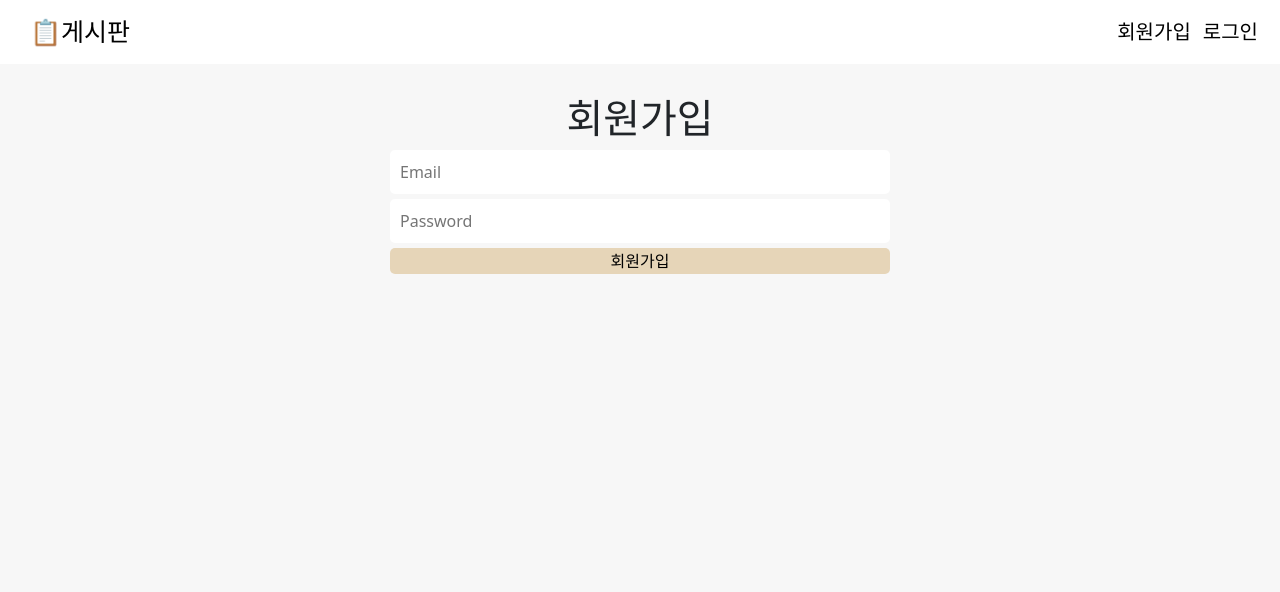
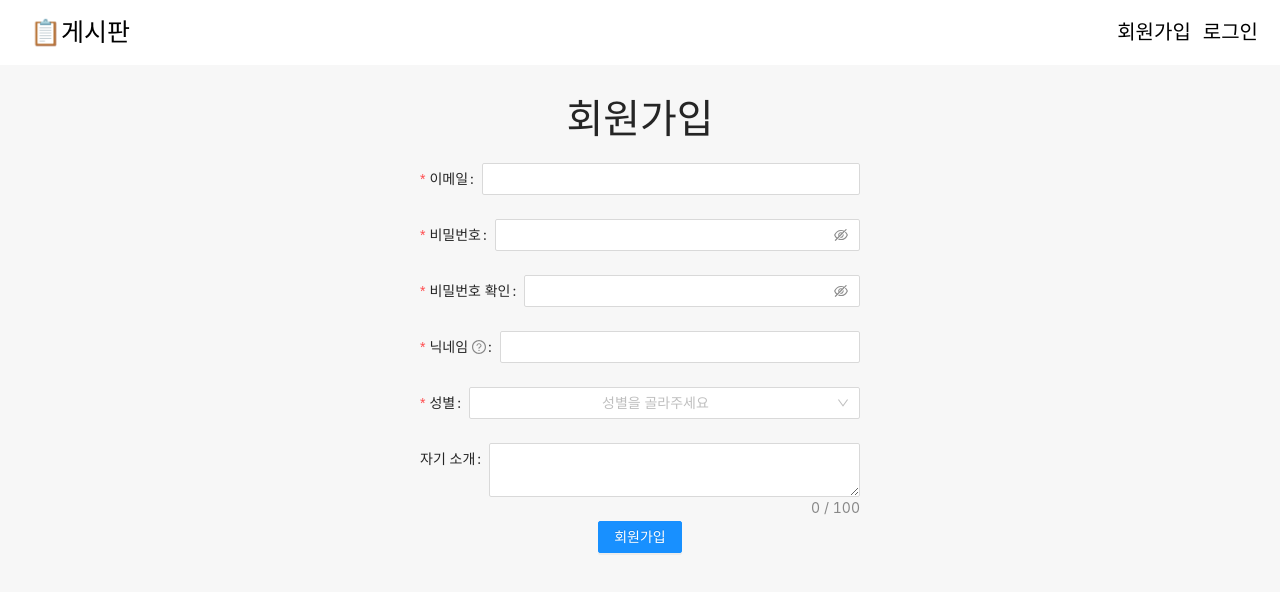
Before and after one commit to kangju2000/Board, a React (Create React App) app in the folder board-app/: page /register in a window 1280 px wide. Shown: the top 592 px of the page. Built offline with nearby package versions, Linux system fonts and the light colour scheme; no server answers.

Commit message:
Update register page, using ant design

```diff
--- a/board-app/package.json
+++ b/board-app/package.json
@@ -7,6 +7,7 @@
         "npm": "8.5.0"
     },
     "dependencies": {
+        "@ant-design/icons": "^4.7.0",
         "@fortawesome/fontawesome-svg-core": "^6.1.0",
         "@fortawesome/free-regular-svg-icons": "^6.1.0",
         "@fortawesome/free-solid-svg-icons": "^6.1.0",
@@ -14,6 +15,8 @@
         "@testing-library/jest-dom": "^5.16.2",
         "@testing-library/react": "^12.1.3",
         "@testing-library/user-event": "^13.5.0",
+        "@types/antd": "^1.0.0",
+        "antd": "^4.19.3",
         "axios": "^0.26.0",
         "bootstrap": "^5.1.3",
         "express": "^4.17.3",
--- /dev/null
+++ b/board-app/src/_reducers/abc.js
@@ -0,0 +1,3 @@
+function reducer2(state = alert초기값, 액션){
+    return state
+  }
--- a/board-app/src/components/views/BoardPage/BoardPage.js
+++ b/board-app/src/components/views/BoardPage/BoardPage.js
@@ -1,13 +1,12 @@
-import React from "react";
+import React, { useEffect } from "react";
 import axios from "axios";
 import styled from "styled-components";
 import { BodyColor, DefaultDiv } from "../../../styles/styles";
 import Auth from "../../../hoc/auth";
+import { auth } from "../../../_actions/user_action";
 import { useNavigate } from "react-router-dom";
-import { FontAwesomeIcon } from "@fortawesome/react-fontawesome";
-import { library } from "@fortawesome/fontawesome-svg-core";
-import { faCircleUser } from "@fortawesome/free-solid-svg-icons";
-library.add(faCircleUser);
+import { UserOutlined } from "@ant-design/icons";
+import { useSelector } from "react-redux";
 
 function BoardPage() {
     const navigate = useNavigate();
@@ -17,8 +16,9 @@ function BoardPage() {
             navigate("/");
         });
     };
+    const user = useSelector((state) => state.user.userData);
     return (
-        <>
+        <DefaultDiv>
             <button onClick={onClickHandler}>로그아웃</button>
             <MainDiv>
                 <SideDiv>
@@ -36,10 +36,11 @@ function BoardPage() {
                     <TitleDiv>
                         <h2>프로필</h2>
                     </TitleDiv>
-                    <FontAwesomeIcon icon="circle-user" size="7x" />
+                    <UserOutlined style={{ fontSize: "100px" }} />
+                    <p>{user.name}</p>
                 </ProfileDiv>
             </MainDiv>
-        </>
+        </DefaultDiv>
     );
 }
 
--- a/board-app/src/components/views/LandingPage/LandingPage.js
+++ b/board-app/src/components/views/LandingPage/LandingPage.js
@@ -1,12 +1,43 @@
 import React from "react";
+import { useDispatch } from "react-redux";
 import styled from "styled-components";
 import Auth from "../../../hoc/auth";
+import { DefaultDiv } from "../../../styles/styles";
+import { Button } from "antd";
+import { Link } from "react-router-dom";
+
+
 function LandingPage(props) {
     return (
-        <>
-            <p>로그인하세요 ^^</p>
-        </>
+        <MainDiv>
+            <Header>
+                <h1>게시판</h1>
+            </Header>
+            <Content>
+                <p>연습삼아 만든 React+express 게시판입니다.</p>
+                <Link to="/board">
+                    <Button type="primary">게시판 이동</Button>
+                </Link>
+                <p>{}</p>
+            </Content>
+        </MainDiv>
     );
 }
+const MainDiv = styled(DefaultDiv)`
+    text-align: center;
+`;
+
+const Header = styled.div`
+    margin-top: 50px;
+    h1 {
+        font-size: 60px;
+    }
+`;
+const Content = styled.div`
+    margin-top: 50px;
+    p {
+        font-size: 30px;
+    }
+`;
 
 export default Auth(LandingPage, null);
--- a/board-app/src/components/views/LoginPage/LoginPage.js
+++ b/board-app/src/components/views/LoginPage/LoginPage.js
@@ -4,28 +4,16 @@ import { useDispatch } from "react-redux";
 import { loginUser } from "../../../_actions/user_action";
 import { useNavigate } from "react-router-dom";
 import Auth from "../../../hoc/auth";
+import { Form, Input, Button, Checkbox } from "antd";
 
 function LoginPage(props) {
     const dispatch = useDispatch();
     const navigate = useNavigate();
-    const [Email, setEmail] = useState("");
-    const [Password, setPassword] = useState("");
-
-    const onEmailHandler = (e) => {
-        setEmail(e.currentTarget.value);
-    };
-
-    const onPwdHandler = (e) => {
-        setPassword(e.currentTarget.value);
-    };
-
-    const onSubmitHandler = (e) => {
-        e.preventDefault();
+    const onSubmitHandler = (values) => {
         let user = {
-            email: Email,
-            password: Password,
+            email: values.email,
+            password: values.password,
         };
-
         dispatch(loginUser(user)).then((res) => {
             if (res.payload.loginSuccess) {
                 navigate("/board");
@@ -36,24 +24,68 @@ function LoginPage(props) {
     };
     return (
         <MainDiv>
-            <FormDiv onSubmit={onSubmitHandler}>
-                <label>이메일</label>
-                <input
-                    type="email"
-                    value={Email}
-                    placeholder="이메일"
-                    onChange={onEmailHandler}
-                />
+            <Form
+                name="basic"
+                labelCol={{
+                    span: 8,
+                }}
+                wrapperCol={{
+                    span: 16,
+                }}
+                initialValues={{
+                    remember: true,
+                }}
+                onFinish={onSubmitHandler}
+                autoComplete="off"
+            >
+                <Form.Item
+                    label="email"
+                    name="email"
+                    rules={[
+                        {
+                            required: true,
+                            message: "Please input your email!",
+                        },
+                    ]}
+                >
+                    <Input />
+                </Form.Item>
 
-                <label>비밀번호</label>
-                <input
-                    type="password"
-                    value={Password}
-                    placeholder="비밀번호"
-                    onChange={onPwdHandler}
-                />
-                <button>로그인</button>
-            </FormDiv>
+                <Form.Item
+                    label="Password"
+                    name="password"
+                    rules={[
+                        {
+                            required: true,
+                            message: "Please input your password!",
+                        },
+                    ]}
+                >
+                    <Input.Password />
+                </Form.Item>
+
+                <Form.Item
+                    name="remember"
+                    valuePropName="checked"
+                    wrapperCol={{
+                        offset: 8,
+                        span: 16,
+                    }}
+                >
+                    <Checkbox>Remember me</Checkbox>
+                </Form.Item>
+
+                <Form.Item
+                    wrapperCol={{
+                        offset: 8,
+                        span: 16,
+                    }}
+                >
+                    <Button type="primary" htmlType="submit">
+                        Submit
+                    </Button>
+                </Form.Item>
+            </Form>
         </MainDiv>
     );
 }
--- a/board-app/src/components/views/RegisterPage/RegisterPage.js
+++ b/board-app/src/components/views/RegisterPage/RegisterPage.js
@@ -1,63 +1,173 @@
-import React, { useState } from "react";
+import React, { useCallback, useState } from "react";
 import styled from "styled-components";
-import { BodyColor, ButtonColor, DefaultDiv } from "../../../styles/styles";
+import { DefaultDiv } from "../../../styles/styles";
 import { useDispatch } from "react-redux";
 import { RegisterUser } from "../../../_actions/user_action";
 import { useNavigate } from "react-router-dom";
 import Auth from "../../../hoc/auth";
 
+import { Modal } from "antd";
+import { Form, Input, Select, Button } from "antd";
+
+const { Option } = Select;
 function RegisterPage() {
     const dispatch = useDispatch();
     const navigate = useNavigate();
-    const [Email, setEmail] = useState("");
-    const [Password, setPassword] = useState("");
+    const [form] = Form.useForm();
 
-    const onEmailHandler = (e) => {
-        setEmail(e.currentTarget.value);
-    };
+    const validateEmail = useCallback((_, value) => {
+        const regExp =
+            /^[0-9a-zA-Z]([-_.]?[0-9a-zA-Z])*@[0-9a-zA-Z]([-_.]?[0-9a-zA-Z])*.[a-zA-Z]{2,3}$/i;
+        if (!value.match(regExp)) {
+            return Promise.reject(new Error("올바른 이메일 형식이 아닙니다."));
+        }
+        return Promise.resolve();
+    }, []);
 
-    const onPwdHandler = (e) => {
-        setPassword(e.currentTarget.value);
-    };
+    const validatePassword = useCallback((_, value) => {
+        const regExp =
+            /^(?=.*[a-zA-z])(?=.*[0-9])(?=.*[$`~!@$!%*#^?&\\(\\)\-_=+]).{8,16}$/;
+        if (!regExp.test(value)) {
+            return Promise.reject(
+                new Error(
+                    "비밀번호는 8~16자이며 영문/숫자/특수문자를 포함해야 합니다."
+                )
+            );
+        }
+        return Promise.resolve();
+    }, []);
 
-    const onSubmitHandler = (e) => {
-        e.preventDefault();
+    const onSubmitHandler = (values) => {
+        console.log(values);
         let user = {
-            email: Email,
-            password: Password,
+            name: values.name,
+            email: values.email,
+            password: values.password,
+            gender: values.gender,
+            intro: values.intro,
         };
-        console.log(user);
-
         dispatch(RegisterUser(user)).then((res) => {
             if (res.payload.success) {
-                navigate('/login');
+                navigate("/login");
             } else {
                 alert("Error");
             }
         });
     };
+
+    const success = () => {
+        Modal.success({
+            content: "some messages...some messages...",
+        });
+    };
     return (
         <MainDiv>
-            <div>
-                <h1>회원가입</h1>
-                <RegisterDiv>
-                    <FormDiv onSubmit={onSubmitHandler}>
-                        <Input
-                            type="email"
-                            value={Email}
-                            placeholder="Email"
-                            onChange={onEmailHandler}
-                        />
-                        <Input
-                            type="password"
-                            value={Password}
-                            placeholder="Password"
-                            onChange={onPwdHandler}
-                        />
-                        <Button>회원가입</Button>
-                    </FormDiv>
-                </RegisterDiv>
-            </div>
+            <h1>회원가입</h1>
+            <Form
+                form={form}
+                name="register"
+                onFinish={onSubmitHandler}
+                scrollToFirstError
+            >
+                <Form.Item
+                    name="email"
+                    label="이메일"
+                    rules={[
+                        {
+                            required: true,
+                            message: "이메일은 필수 항목입니다.",
+                        },
+                        { validator: validateEmail },
+                    ]}
+                >
+                    <Input />
+                </Form.Item>
+
+                <Form.Item
+                    name="password"
+                    label="비밀번호"
+                    rules={[
+                        {
+                            required: true,
+                            message: "비밀번호는 필수 항목입니다.",
+                        },
+                        { validator: validatePassword },
+                    ]}
+                    hasFeedback
+                >
+                    <Input.Password />
+                </Form.Item>
+
+                <Form.Item
+                    name="confirm"
+                    label="비밀번호 확인"
+                    dependencies={["password"]}
+                    hasFeedback
+                    rules={[
+                        {
+                            required: true,
+                            message: "비밀번호를 확인해주세요!",
+                        },
+                        ({ getFieldValue }) => ({
+                            validator(_, value) {
+                                if (
+                                    !value ||
+                                    getFieldValue("password") === value
+                                ) {
+                                    return Promise.resolve();
+                                }
+
+                                return Promise.reject(
+                                    new Error("비밀번호가 일치하지 않습니다.")
+                                );
+                            },
+                        }),
+                    ]}
+                >
+                    <Input.Password />
+                </Form.Item>
+
+                <Form.Item
+                    name="name"
+                    label="닉네임"
+                    tooltip="띄어쓰기도 가능합니다.(최대 8자)"
+                    rules={[
+                        {
+                            required: true,
+                            message: "닉네임을 적어주세요!",
+                            whitespace: true,
+                        },
+                    ]}
+                >
+                    <Input />
+                </Form.Item>
+
+                <Form.Item
+                    name="gender"
+                    label="성별"
+                    rules={[
+                        {
+                            required: true,
+                            message: "성별을 골라주세요!",
+                        },
+                    ]}
+                >
+                    <Select placeholder="성별을 골라주세요">
+                        <Option value="male">남자</Option>
+                        <Option value="female">여자</Option>
+                    </Select>
+                </Form.Item>
+
+                <Form.Item name="intro" label="자기 소개">
+                    <Input.TextArea showCount maxLength={100} />
+                </Form.Item>
+
+                <Form.Item>
+                    <Button type="primary" htmlType="submit">
+                        회원가입
+                    </Button>
+                </Form.Item>
+            </Form>
         </MainDiv>
     );
 }
@@ -67,29 +177,6 @@ export default Auth(RegisterPage, false);
 const MainDiv = styled(DefaultDiv)`
     padding: 30px;
     text-align: center;
-`;
-
-const FormDiv = styled.form`
     width: 500px;
     margin: 0 auto;
 `;
-
-const RegisterDiv = styled.div``;
-
-const Input = styled.input`
-    display: block;
-    padding: 10px;
-    width: 100%;
-    border: none;
-    border-radius: 5px;
-    margin-bottom: 5px;
-    &:focus {
-        outline: none;
-    }
-`;
-const Button = styled.button`
-    width: 100%;
-    background-color: ${ButtonColor};
-    border: none;
-    border-radius: 5px;
-`;
--- a/board-app/src/index.js
+++ b/board-app/src/index.js
@@ -9,6 +9,7 @@ import { createStore, applyMiddleware } from "redux";
 import promiseMiddleware from "redux-promise";
 import ReduxThunk from "redux-thunk";
 import Reducer from "./_reducers";
+import "antd/dist/antd.min.css";
 
 const createStoreWithMiddleware = applyMiddleware(
     promiseMiddleware,
```
Also changed, not shown: 2 other files (tests, documents, lock files or other folders).
